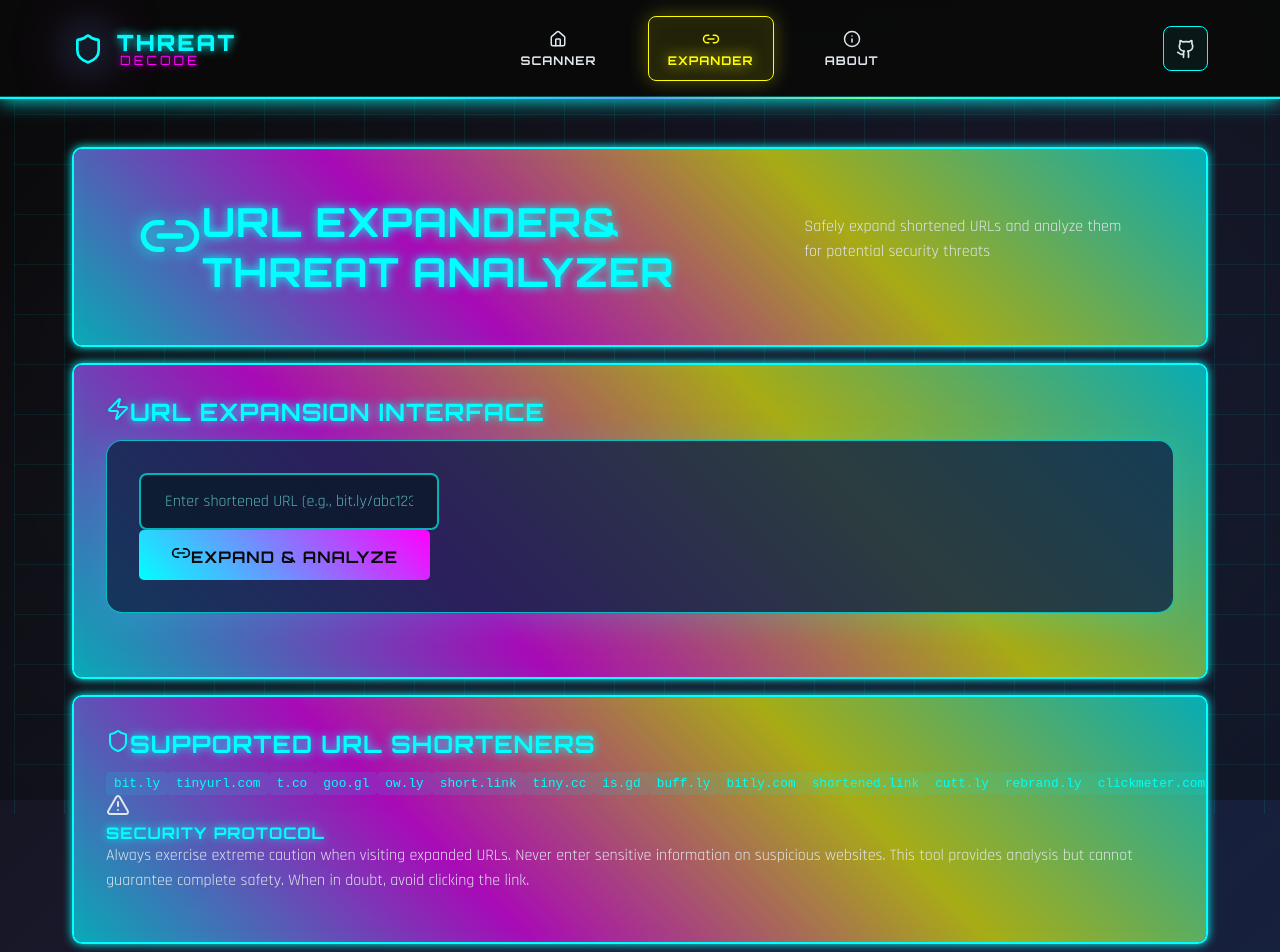
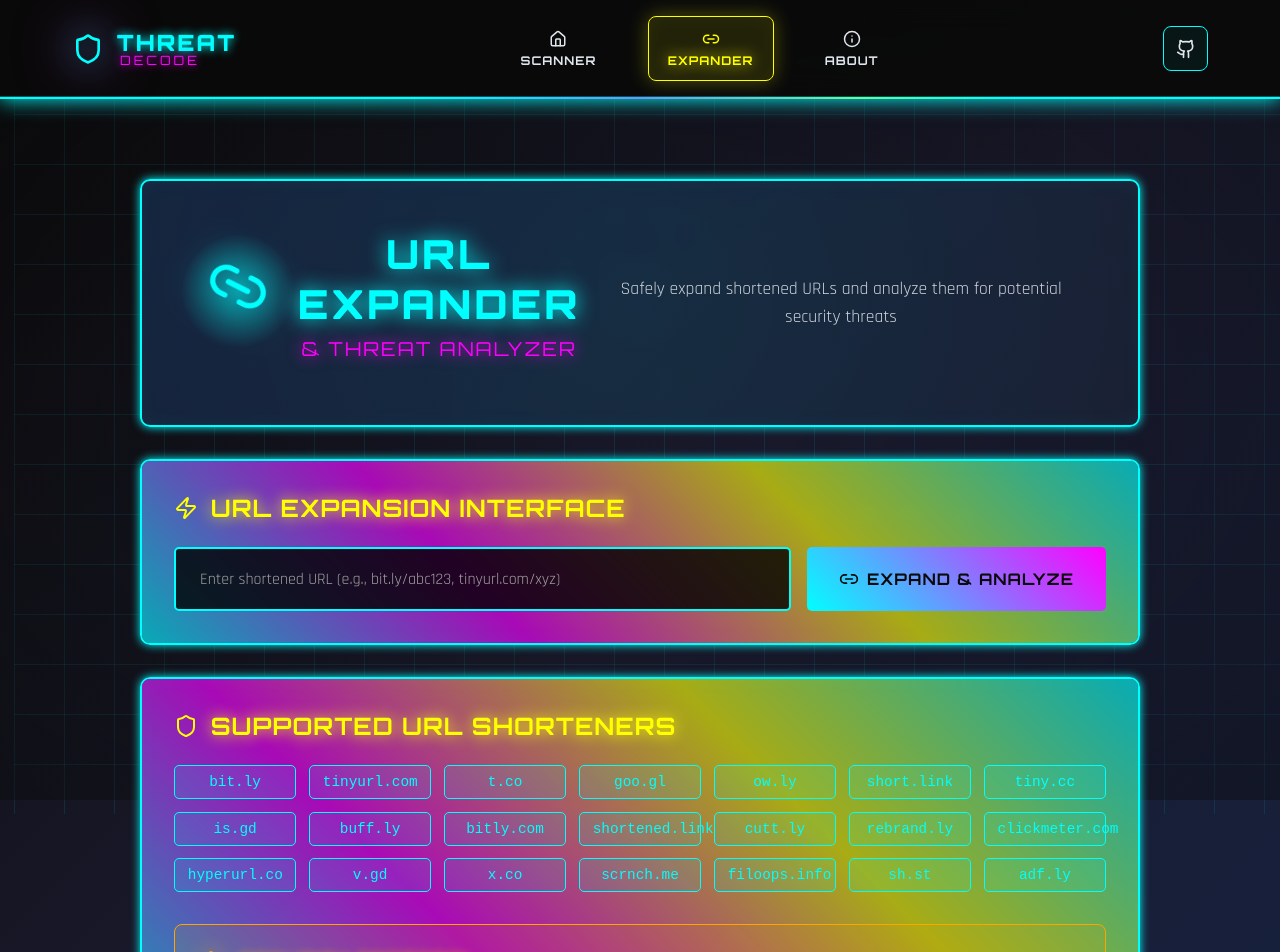
Before and after one commit to gowri018/AntiQuish, a React (Create React App) app in the folder threatdecode-frontend/: page /url-expander in a window 1280 px wide. Shown: the top 952 px of the page. Built offline with nearby package versions, Linux system fonts and the light colour scheme.

Commit message:
Update UrlExpander.css

```diff
--- a/threatdecode-frontend/src/components/UrlExpander.css
+++ b/threatdecode-frontend/src/components/UrlExpander.css
@@ -1,365 +1,499 @@
-/* src/components/UrlExpander.css */
-
-.url-expander-container {
-  max-width: 800px;
-  margin: 2rem auto;
-  padding: 2rem;
+.url-expander-page {
+  max-width: 1000px;
+  margin: 0 auto;
+  padding: 2rem 0;
 }
 
-.expander-header {
+.expander-header-card {
   text-align: center;
-  margin-bottom: 3rem;
+  margin-bottom: 2rem;
+  background: linear-gradient(135deg, rgba(22, 33, 62, 0.9), rgba(26, 26, 46, 0.9));
+  position: relative;
+  overflow: hidden;
+}
+
+.expander-header-card::before {
+  content: '';
+  position: absolute;
+  top: -50%;
+  left: -50%;
+  width: 200%;
+  height: 200%;
+  background: radial-gradient(circle, rgba(0, 255, 255, 0.1) 0%, transparent 70%);
+  animation: header-pulse 4s ease-in-out infinite;
+}
+
+@keyframes header-pulse {
+  0%, 100% { transform: scale(1) rotate(0deg); opacity: 0.3; }
+  50% { transform: scale(1.1) rotate(180deg); opacity: 0.7; }
+}
+
+.header-content {
+  position: relative;
+  z-index: 2;
 }
 
 .header-icon {
-  color: #00fff7;
-  margin-bottom: 1rem;
-  filter: drop-shadow(0 0 8px #00fff7);
+  position: relative;
+  display: inline-block;
+  margin-bottom: 1.5rem;
 }
 
-.expander-header h1 {
-  font-size: 2.5rem;
-  font-weight: 700;
-  color: #00fff7;
-  margin-bottom: 0.5rem;
-  text-shadow: 0 0 10px #00fff7aa;
+.main-icon {
+  color: var(--cyber-primary);
+  filter: drop-shadow(0 0 20px var(--cyber-primary));
+  animation: icon-float 3s ease-in-out infinite;
 }
 
-.expander-header p {
+@keyframes icon-float {
+  0%, 100% { transform: translateY(0px) rotate(0deg); }
+  50% { transform: translateY(-10px) rotate(180deg); }
+}
+
+.icon-glow {
+  position: absolute;
+  top: 50%;
+  left: 50%;
+  width: 100px;
+  height: 100px;
+  background: radial-gradient(circle, var(--cyber-primary), transparent 70%);
+  transform: translate(-50%, -50%);
+  opacity: 0.3;
+  animation: glow-pulse 2s ease-in-out infinite alternate;
+}
+
+@keyframes glow-pulse {
+  0% { transform: translate(-50%, -50%) scale(0.8); opacity: 0.2; }
+  100% { transform: translate(-50%, -50%) scale(1.2); opacity: 0.5; }
+}
+
+.cyber-title {
+  margin-bottom: 1rem;
+}
+
+.title-main {
+  display: block;
+  font-size: 2.5rem;
+  font-weight: 900;
+  color: var(--cyber-primary);
+  text-shadow: 0 0 20px var(--cyber-primary);
+  letter-spacing: 3px;
+  margin-bottom: 0.5rem;
+}
+
+.title-sub {
+  display: block;
   font-size: 1.2rem;
-  color: #a0fff8;
+  font-weight: 400;
+  color: var(--cyber-secondary);
+  text-shadow: 0 0 15px var(--cyber-secondary);
+  letter-spacing: 2px;
+}
+
+.cyber-subtitle {
+  font-size: 1.1rem;
+  color: var(--cyber-text);
+  max-width: 600px;
+  margin: 0 auto;
+  line-height: 1.6;
   opacity: 0.9;
 }
 
-.expander-form {
-  background: rgba(16, 37, 72, 0.82);
-  padding: 2rem;
-  border-radius: 16px;
-  box-shadow: 0 6px 36px rgba(0, 255, 247, 0.2);
-  border: 1px solid #00fff7aa;
+.section-title {
+  display: flex;
+  align-items: center;
+  gap: 0.8rem;
+  font-size: 1.5rem;
+  color: var(--cyber-accent);
+  text-shadow: 0 0 15px var(--cyber-accent);
+  margin-bottom: 1.5rem;
+  text-transform: uppercase;
+  letter-spacing: 1px;
+}
+
+.expander-form-card {
   margin-bottom: 2rem;
 }
 
-.input-group {
+.expander-form {
+  width: 100%;
+}
+
+.input-section {
   display: flex;
   gap: 1rem;
+  align-items: stretch;
   flex-wrap: wrap;
 }
 
+.input-wrapper {
+  flex: 1;
+  position: relative;
+  min-width: 300px;
+}
+
 .url-input {
-  flex: 1;
-  min-width: 300px;
-  padding: 1rem 1.5rem;
+  width: 100%;
   font-size: 1rem;
-  background: rgba(10, 25, 40, 0.8);
-  border: 2px solid #00fff7aa;
-  border-radius: 8px;
-  color: #a0fff8;
-  transition: border-color 0.3s ease, box-shadow 0.3s ease;
+  padding: 1.2rem 1.5rem;
+  background: rgba(0, 0, 0, 0.8);
+  border: 2px solid var(--cyber-primary);
+  color: var(--cyber-text);
+  font-family: 'Rajdhani', monospace;
+  position: relative;
 }
 
 .url-input:focus {
-  outline: none;
-  border-color: #00fff7;
-  box-shadow: 0 0 15px rgba(0, 255, 247, 0.3);
+  box-shadow:
+    0 0 20px var(--cyber-primary),
+    inset 0 0 20px rgba(0, 255, 255, 0.1);
+  border-color: var(--cyber-accent);
 }
 
-.url-input::placeholder {
-  color: #7ef9f5aa;
+.input-border-glow {
+  position: absolute;
+  top: -2px;
+  left: -2px;
+  right: -2px;
+  bottom: -2px;
+  background: linear-gradient(45deg, var(--cyber-primary), var(--cyber-secondary), var(--cyber-accent));
+  border-radius: inherit;
+  z-index: -1;
+  opacity: 0;
+  transition: opacity 0.3s ease;
 }
 
-.expand-btn {
+.input-wrapper:focus-within .input-border-glow {
+  opacity: 0.6;
+  animation: border-pulse 1.5s ease-in-out infinite;
+}
+
+@keyframes border-pulse {
+  0%, 100% { opacity: 0.6; }
+  50% { opacity: 1; }
+}
+
+.expand-button {
+  min-width: 200px;
   display: flex;
   align-items: center;
+  justify-content: center;
   gap: 0.5rem;
-  padding: 1rem 2rem;
-  background: linear-gradient(135deg, #00fff7, #00bcd4);
-  color: #0a1d1f;
-  border: none;
-  border-radius: 8px;
-  font-weight: 600;
+  white-space: nowrap;
   font-size: 1rem;
-  cursor: pointer;
-  transition: all 0.3s ease;
-  text-shadow: 0 0 8px rgba(255, 255, 255, 0.5);
-  min-width: 140px;
-}
-
-.expand-btn:hover:not(:disabled) {
-  background: linear-gradient(135deg, #26ffe2, #00acc1);
-  box-shadow: 0 0 20px rgba(0, 255, 247, 0.5);
-  transform: translateY(-2px);
-}
-
-.expand-btn:disabled {
-  opacity: 0.6;
-  cursor: not-allowed;
-  transform: none;
+  padding: 1.2rem 2rem;
 }
 
 .spinning {
   animation: spin 1s linear infinite;
 }
 
-@keyframes spin {
-  from { transform: rotate(0deg); }
-  to { transform: rotate(360deg); }
-}
-
-.expansion-history {
-  background: rgba(16, 37, 72, 0.82);
-  padding: 2rem;
-  border-radius: 16px;
-  box-shadow: 0 6px 36px rgba(0, 255, 247, 0.15);
-  border: 1px solid #00fff7aa;
+.expansion-history-card,
+.final-result-card,
+.info-section-card {
   margin-bottom: 2rem;
 }
 
-.expansion-history h3 {
-  color: #00fff7;
-  margin-bottom: 1.5rem;
-  font-size: 1.5rem;
-  text-shadow: 0 0 8px #00fff7aa;
-}
-
-.expansion-steps {
-  display: flex;
-  flex-direction: column;
-  gap: 1rem;
+.expansion-timeline {
+  position: relative;
 }
 
 .expansion-step {
   display: flex;
   align-items: flex-start;
-  gap: 1rem;
-  padding: 1rem;
-  background: rgba(0, 255, 247, 0.05);
-  border-radius: 10px;
-  border-left: 3px solid;
-}
-
-.expansion-step.shortened {
-  border-left-color: #fbbf24;
-}
-
-.expansion-step.redirect {
-  border-left-color: #3b82f6;
-}
-
-.expansion-step.final,
-.expansion-step.original {
-  border-left-color: #10b981;
+  gap: 1.5rem;
+  margin-bottom: 2rem;
+  position: relative;
 }
 
 .step-indicator {
-  color: #00fff7;
-  margin-top: 0.2rem;
+  display: flex;
+  flex-direction: column;
+  align-items: center;
+  gap: 0.5rem;
+  min-width: 60px;
+}
+
+.step-number {
+  width: 40px;
+  height: 40px;
+  border-radius: 50%;
+  background: linear-gradient(135deg, var(--cyber-primary), var(--cyber-secondary));
+  color: var(--cyber-dark);
+  display: flex;
+  align-items: center;
+  justify-content: center;
+  font-family: 'Orbitron', monospace;
+  font-weight: 700;
+  font-size: 1.1rem;
+  box-shadow: 0 0 15px var(--cyber-primary);
+}
+
+.step-icon {
+  color: var(--cyber-primary);
+  filter: drop-shadow(0 0 8px var(--cyber-primary));
 }
 
 .step-content {
   flex: 1;
+  background: rgba(0, 0, 0, 0.6);
+  border: 1px solid var(--cyber-primary);
+  border-radius: 8px;
+  padding: 1.2rem;
+  position: relative;
 }
 
 .step-header {
   display: flex;
   justify-content: space-between;
   align-items: center;
-  margin-bottom: 0.5rem;
-}
-
-.step-number {
-  font-weight: 600;
-  color: #00fff7;
+  margin-bottom: 0.8rem;
+  flex-wrap: wrap;
+  gap: 0.5rem;
 }
 
 .step-status {
+  font-family: 'Orbitron', monospace;
+  font-weight: 600;
+  color: var(--cyber-accent);
+  text-shadow: 0 0 8px var(--cyber-accent);
+}
+
+.step-time {
   font-size: 0.9rem;
-  color: #a0fff8aa;
+  color: var(--cyber-text-dim);
+  font-family: 'Courier New', monospace;
 }
 
 .step-url {
   display: flex;
   align-items: center;
-  gap: 0.5rem;
-  background: rgba(10, 25, 40, 0.6);
-  padding: 0.5rem;
-  border-radius: 6px;
+  gap: 0.8rem;
+  background: rgba(0, 0, 0, 0.8);
+  padding: 0.8rem;
+  border-radius: 5px;
+  border: 1px solid rgba(0, 255, 255, 0.3);
 }
 
-.step-url code {
+.url-code {
   flex: 1;
-  color: #0bee9e;
-  font-size: 0.9rem;
+  color: var(--cyber-success);
+  font-family: 'Courier New', monospace;
+  font-size: 0.95rem;
   word-break: break-all;
+  text-shadow: 0 0 8px var(--cyber-success);
 }
 
-.copy-btn {
-  background: none;
-  border: none;
-  color: #00fff7aa;
+.cyber-icon-button {
+  background: rgba(0, 255, 255, 0.1);
+  border: 1px solid var(--cyber-primary);
+  color: var(--cyber-primary);
+  padding: 0.5rem;
+  border-radius: 5px;
   cursor: pointer;
-  padding: 0.25rem;
-  border-radius: 4px;
-  transition: color 0.2s ease;
+  transition: all 0.3s ease;
+  display: flex;
+  align-items: center;
+  justify-content: center;
 }
 
-.copy-btn:hover {
-  color: #00fff7;
-  background: rgba(0, 255, 247, 0.1);
+.cyber-icon-button:hover {
+  background: rgba(0, 255, 255, 0.2);
+  box-shadow: 0 0 10px var(--cyber-primary);
+  transform: translateY(-2px);
 }
 
-.expanded-result {
-  background: rgba(16, 37, 72, 0.82);
-  padding: 2rem;
-  border-radius: 16px;
-  box-shadow: 0 6px 36px rgba(0, 255, 247, 0.2);
-  border: 1px solid #00fff7aa;
-  margin-bottom: 2rem;
+.step-connector {
+  position: absolute;
+  left: 29px;
+  top: 40px;
+  width: 2px;
+  height: calc(100% + 2rem);
+  background: linear-gradient(to bottom, var(--cyber-primary), var(--cyber-secondary));
+  opacity: 0.5;
 }
 
-.expanded-result h3 {
-  color: #00fff7;
-  margin-bottom: 1rem;
-  font-size: 1.5rem;
-  text-shadow: 0 0 8px #00fff7aa;
+.expansion-step:last-child .step-connector {
+  display: none;
+}
+
+.final-url-container {
+  background: rgba(0, 0, 0, 0.8);
+  border: 2px solid var(--cyber-success);
+  border-radius: 10px;
+  padding: 1.5rem;
+  box-shadow: 0 0 20px rgba(0, 255, 65, 0.3);
 }
 
 .final-url {
-  background: rgba(10, 25, 40, 0.8);
-  padding: 1rem;
-  border-radius: 10px;
-  border: 1px solid #00fff7aa;
+  margin-bottom: 1.5rem;
 }
 
-.final-url code {
+.final-url-text {
   display: block;
-  color: #0bee9e;
-  font-size: 1rem;
+  color: var(--cyber-success);
+  font-family: 'Courier New', monospace;
+  font-size: 1.1rem;
   word-break: break-all;
-  margin-bottom: 1rem;
+  text-shadow: 0 0 10px var(--cyber-success);
+  line-height: 1.4;
 }
 
 .url-actions {
   display: flex;
   gap: 1rem;
+  flex-wrap: wrap;
 }
 
 .action-btn {
   display: flex;
   align-items: center;
   gap: 0.5rem;
-  padding: 0.5rem 1rem;
-  border: none;
-  border-radius: 6px;
+  padding: 0.8rem 1.5rem;
   font-size: 0.9rem;
-  font-weight: 500;
-  cursor: pointer;
-  text-decoration: none;
-  transition: all 0.2s ease;
+  min-width: 120px;
+  justify-content: center;
 }
 
-.action-btn.copy {
-  background: rgba(0, 255, 247, 0.2);
-  color: #00fff7;
+.copy-action {
+  background: linear-gradient(135deg, var(--cyber-primary), var(--cyber-secondary));
 }
 
-.action-btn.copy:hover {
-  background: rgba(0, 255, 247, 0.3);
+.visit-action {
+  background: linear-gradient(135deg, var(--cyber-warning), var(--cyber-danger));
 }
 
-.action-btn.visit {
-  background: rgba(251, 191, 36, 0.2);
-  color: #fbbf24;
-}
-
-.action-btn.visit:hover {
-  background: rgba(251, 191, 36, 0.3);
+.reset-section {
+  text-align: center;
+  margin-bottom: 2rem;
 }
 
 .reset-btn {
-  width: 100%;
-  padding: 1rem;
-  background: rgba(107, 114, 128, 0.8);
-  color: #fff;
-  border: none;
-  border-radius: 8px;
-  font-size: 1rem;
-  font-weight: 500;
-  cursor: pointer;
-  transition: background-color 0.2s ease;
+  font-size: 1.1rem;
+  padding: 1rem 2.5rem;
+  background: linear-gradient(135deg, var(--cyber-text-dim), var(--cyber-primary));
+}
+
+.shortener-grid {
+  display: grid;
+  grid-template-columns: repeat(auto-fit, minmax(120px, 1fr));
+  gap: 0.8rem;
   margin-bottom: 2rem;
 }
 
-.reset-btn:hover {
-  background: rgba(107, 114, 128, 1);
+.shortener-tag {
+  background: rgba(0, 255, 255, 0.1);
+  color: var(--cyber-primary);
+  padding: 0.5rem 0.8rem;
+  border-radius: 5px;
+  font-family: 'Courier New', monospace;
+  font-size: 0.9rem;
+  text-align: center;
+  border: 1px solid var(--cyber-primary);
+  transition: all 0.3s ease;
 }
 
-.info-section {
-  background: rgba(16, 37, 72, 0.6);
-  padding: 2rem;
-  border-radius: 16px;
-  border: 1px solid #00fff7aa;
+.shortener-tag:hover {
+  background: rgba(0, 255, 255, 0.2);
+  box-shadow: 0 0 10px var(--cyber-primary);
+  transform: translateY(-2px);
 }
 
-.info-section h3 {
-  color: #00fff7;
-  margin-bottom: 1rem;
-  text-shadow: 0 0 8px #00fff7aa;
+.safety-notice {
+  display: flex;
+  gap: 1rem;
+  background: rgba(255, 165, 0, 0.1);
+  border: 1px solid var(--cyber-warning);
+  border-radius: 8px;
+  padding: 1.5rem;
+  margin-top: 2rem;
 }
 
-.shortener-list {
-  display: flex;
-  flex-wrap: wrap;
-  gap: 0.5rem;
-  margin-bottom: 1rem;
+.notice-icon {
+  color: var(--cyber-warning);
+  filter: drop-shadow(0 0 10px var(--cyber-warning));
+  flex-shrink: 0;
 }
 
-.shortener-tag {
-  background: rgba(0, 255, 247, 0.1);
-  color: #00fff7;
-  padding: 0.25rem 0.5rem;
-  border-radius: 4px;
-  font-size: 0.8rem;
-  font-family: monospace;
+.notice-content h4 {
+  color: var(--cyber-warning);
+  font-family: 'Orbitron', monospace;
+  font-size: 1.1rem;
+  margin-bottom: 0.5rem;
+  text-shadow: 0 0 8px var(--cyber-warning);
 }
 
-.info-text {
-  color: #a0fff8aa;
-  font-size: 0.95rem;
-  line-height: 1.5;
+.notice-content p {
+  color: var(--cyber-text);
+  line-height: 1.6;
+  margin: 0;
 }
 
-.error-message {
-  display: flex;
-  align-items: center;
-  gap: 0.5rem;
-  padding: 1rem;
-  background-color: rgba(239, 68, 68, 0.1);
-  border: 1px solid rgba(239, 68, 68, 0.3);
-  border-radius: 8px;
-  color: #ef4444;
-  margin-bottom: 1rem;
+.cyber-alert {
+  animation: alert-pulse 1s ease-in-out infinite alternate;
+}
+
+@keyframes alert-pulse {
+  0% { box-shadow: 0 0 10px var(--cyber-danger); }
+  100% { box-shadow: 0 0 20px var(--cyber-danger), 0 0 30px var(--cyber-danger); }
 }
 
 /* Responsive Design */
 @media (max-width: 768px) {
-  .url-expander-container {
-    padding: 1rem;
-  }
-
-  .input-group {
+  .input-section {
     flex-direction: column;
   }
 
-  .url-input {
+  .input-wrapper {
     min-width: auto;
+  }
+
+  .expand-button {
+    min-width: auto;
+    width: 100%;
+  }
+
+  .title-main {
+    font-size: 2rem;
+  }
+
+  .title-sub {
+    font-size: 1rem;
   }
 
   .url-actions {
     flex-direction: column;
   }
 
-  .shortener-list {
-    justify-content: center;
+  .action-btn {
+    width: 100%;
+  }
+
+  .safety-notice {
+    flex-direction: column;
+    text-align: center;
+  }
+
+  .shortener-grid {
+    grid-template-columns: repeat(auto-fit, minmax(100px, 1fr));
   }
 }
+
+@media (max-width: 480px) {
+  .url-expander-page {
+    padding: 1rem 0;
+  }
+
+  .step-header {
+    flex-direction: column;
+    align-items: flex-start;
+  }
+
+  .expansion-step {
+    gap: 1rem;
+  }
+
+  .step-connector {
+    left: 19px;
+  }
+}
```
